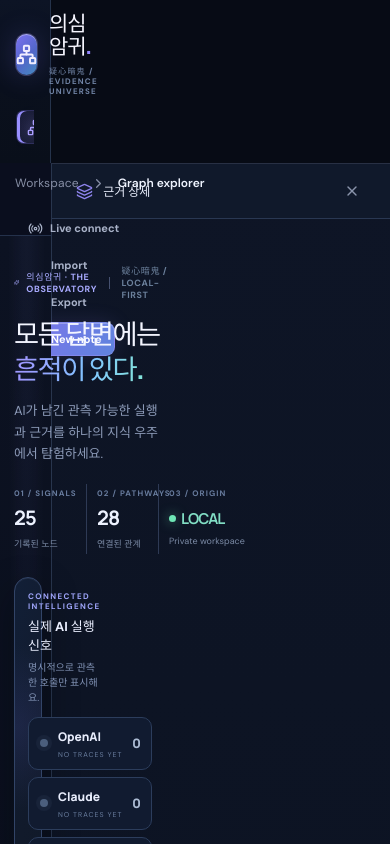
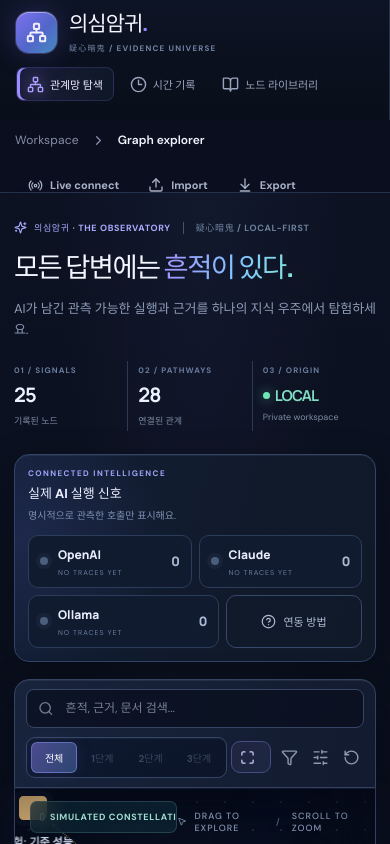
Before and after one commit to sunwoo162/ain, a React (Vite) app: page / in a window 390 px wide. Shown: the top 844 px of the page. Built offline with nearby package versions, Linux system fonts and the light colour scheme.

Commit message:
fix: 모바일 단일 열 레이아웃과 탐색 메뉴 겹침 수정

```diff
--- a/src/cinematic.css
+++ b/src/cinematic.css
@@ -695,3 +695,62 @@ body { background: var(--obs-bg); }
   .sidebar .nav-key { display:none; }
   .sidebar .brand { padding-bottom:10px; }
 }
+
+
+/* V0.6 mobile layout fix: avoid implicit desktop grid tracks and sticky overlap. */
+@media (max-width: 760px) {
+  html, body, #root { width: 100%; max-width: 100%; min-width: 0; }
+  .app-shell,
+  .app-shell.immersive {
+    display: flex;
+    flex-direction: column;
+    width: 100%;
+    max-width: 100%;
+    min-width: 0;
+  }
+  .app-shell .sidebar {
+    position: relative;
+    inset: auto;
+    width: 100%;
+    height: auto;
+    min-height: 0;
+    flex: 0 0 auto;
+    z-index: 5;
+    overflow: visible;
+  }
+  .app-shell .sidebar .nav-list {
+    position: relative;
+    display: flex;
+    width: 100%;
+    z-index: 7;
+  }
+  .app-shell .sidebar .nav-item {
+    position: relative;
+    z-index: 8;
+  }
+  .app-shell .main-layout {
+    position: relative;
+    grid-column: auto;
+    flex: 1 1 auto;
+    width: 100%;
+    min-width: 0;
+    z-index: 1;
+  }
+  .app-shell .inspector {
+    grid-column: auto;
+    flex: 0 0 auto;
+    position: relative;
+    top: auto;
+    width: 100%;
+    height: auto;
+    min-height: 220px;
+    z-index: 1;
+  }
+  .app-shell.immersive > .sidebar,
+  .app-shell.immersive > .inspector { display: none; }
+  .app-shell .content, .app-shell .main-layout, .app-shell .topbar {
+    width: 100%;
+    min-width: 0;
+    max-width: 100%;
+  }
+}
```
